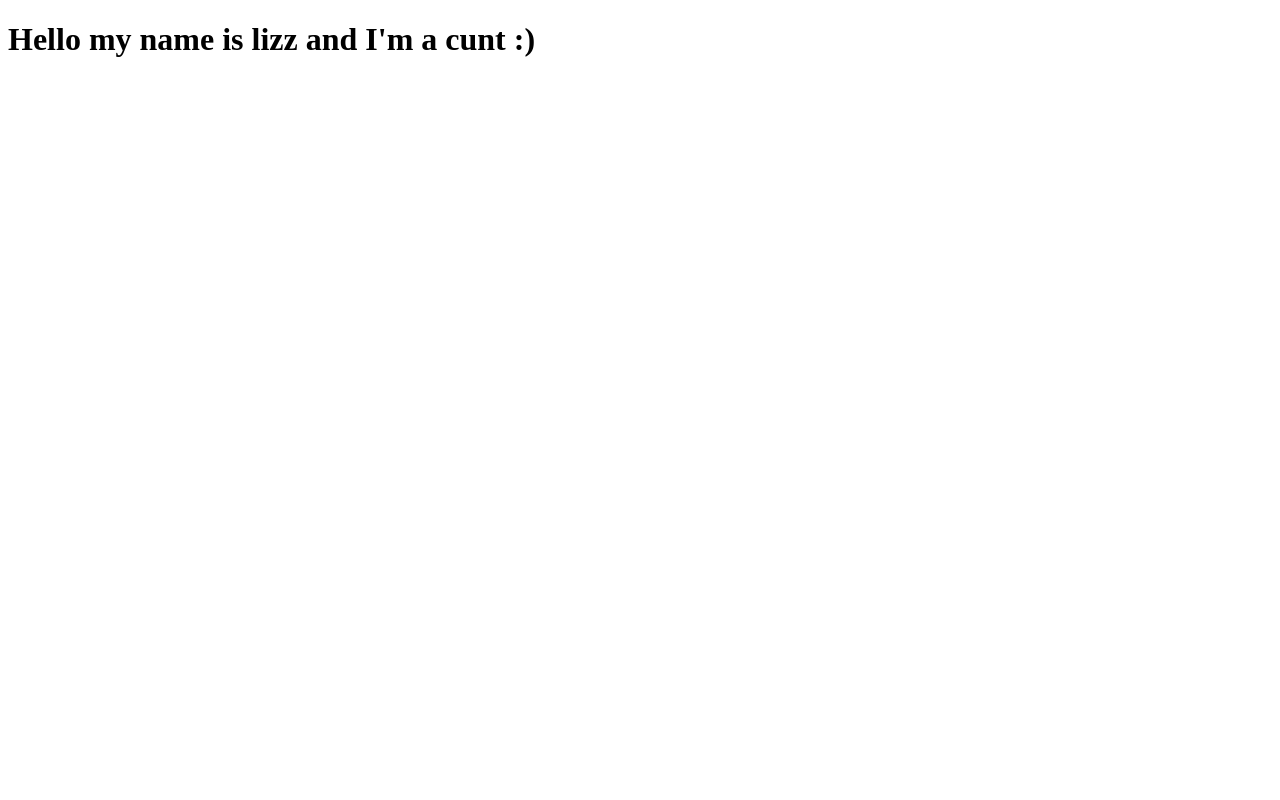
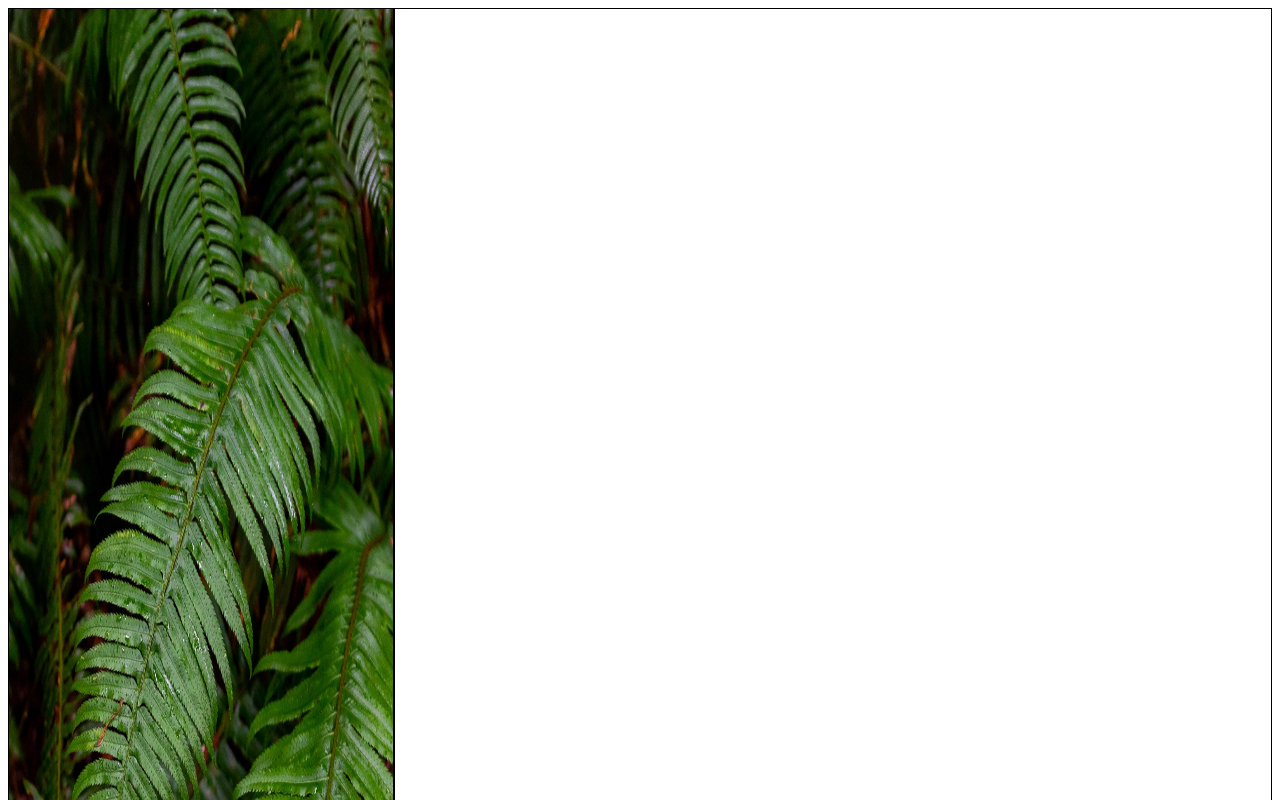
Before and after one commit to jollyoli93/sign-up-form, a plain HTML site: page index.html in a window 1280 px wide. Shown: the top 800 px of the page. Drawn offline with Linux system fonts and the light colour scheme.

Commit message:
start layout of page

```diff
--- a/index.html
+++ b/index.html
@@ -8,6 +8,16 @@
     <script src="script.js" defer></script>
 </head>
 <body>
-    <h1>Hello my name is lizz and I'm a cunt :)</h1>
+    <div class="contents">
+        <div class="sidebar">
+            <img src="./halie-west-25xggax4bSA-unsplash.jpg">
+        </div>
+        <div class="main">
+            <div class="hero"></div>
+            <div class="form-field"></div>
+            <div class="account"></div>
+        </div>
+    </div>
+
 </body>
 </html>
--- a/style.css
+++ b/style.css
@@ -1,3 +1,23 @@
-h1:hover {
-    color: blueviolet;
+.contents {
+    display: flex;
+    align-items: center;
 }
+
+.main {
+    border: solid 1px black;
+    height: 100vw;
+    flex: auto;
+    align-items: center;
+}
+
+.sidebar {
+    border: solid 1px black;
+    height: 100vw;
+    width: 30vw;
+    align-items: center;
+}
+
+.sidebar img {
+    height: 100%;
+    width: 100%;
+}
```
Also changed, not shown: halie-west-25xggax4bSA-unsplash.jpg (added), odin-lined.png (added), sign-up-form.png (added).
